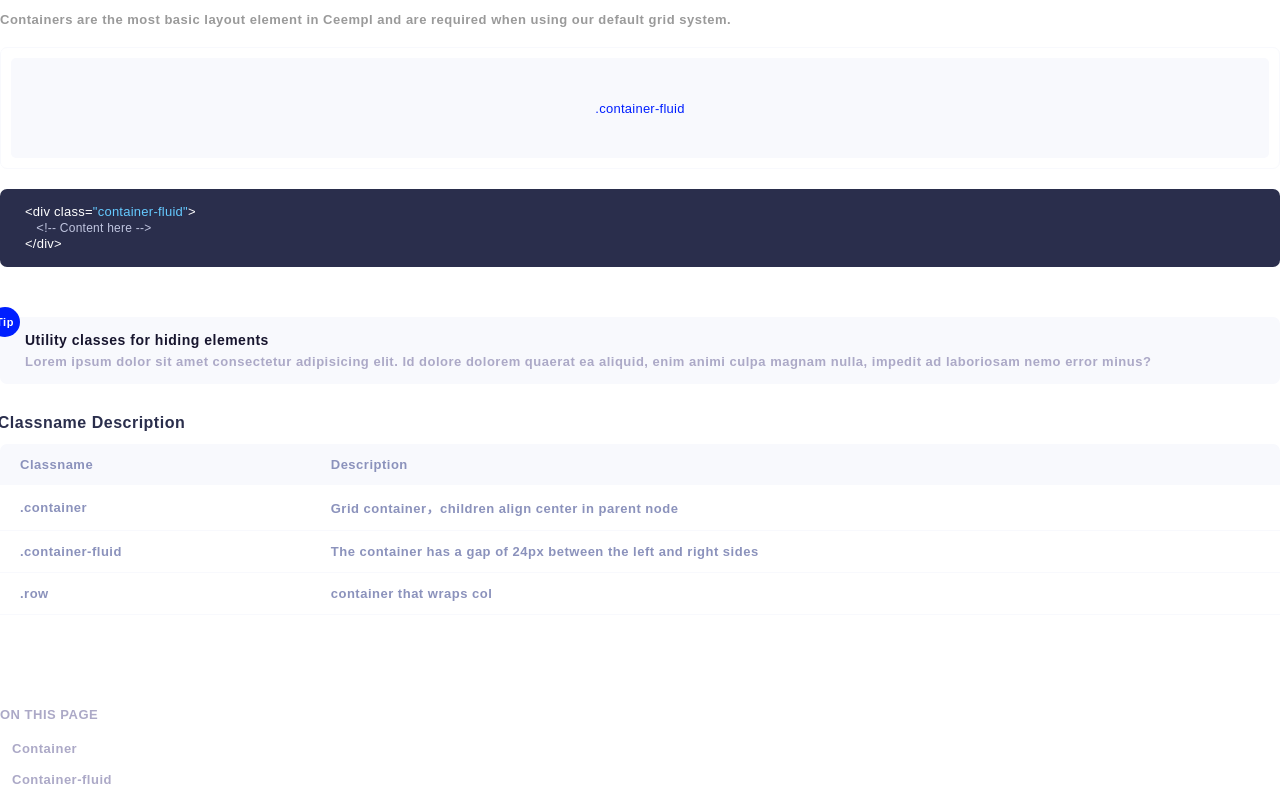
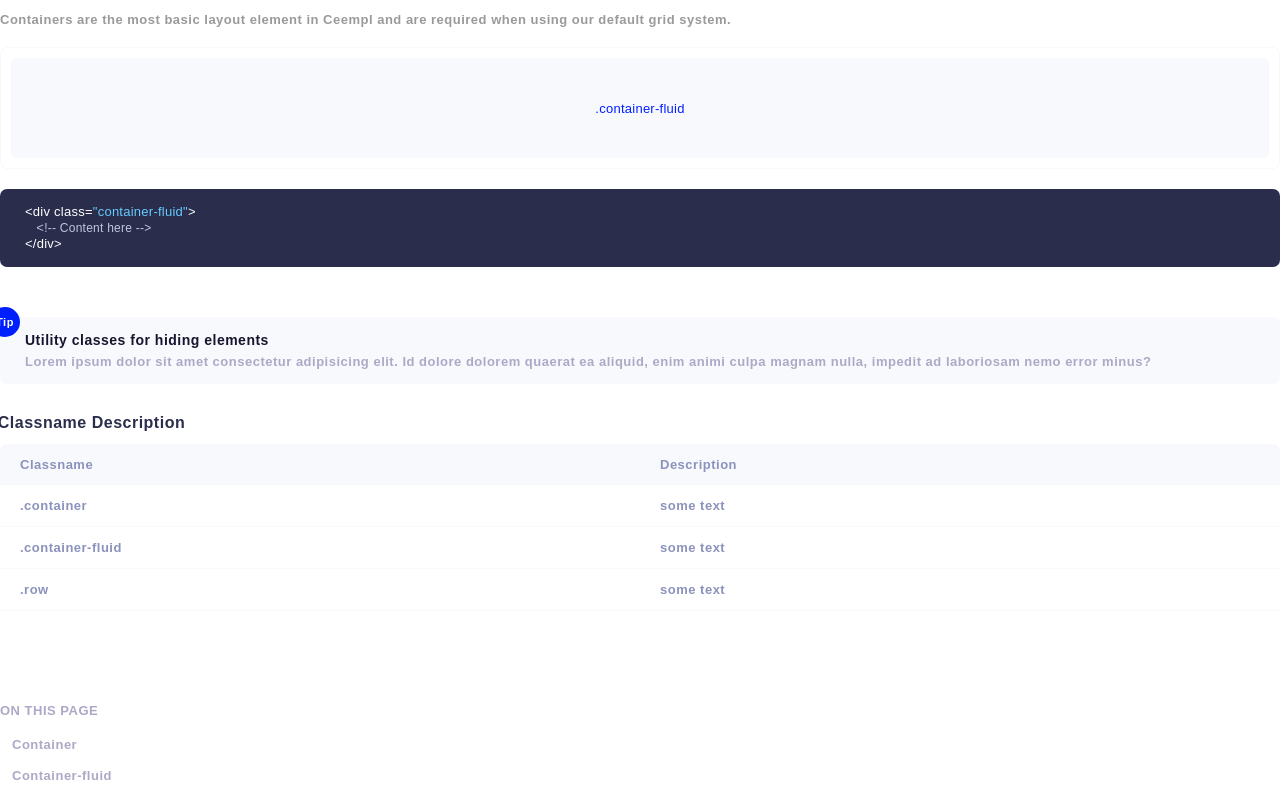
Before and after one commit to ceempl/ceempl-docs, a Nuxt app: page /layout in a window 1280 px wide. Shown: the part 908-1708 px from the top of the page. Built offline with nearby package versions, Linux system fonts and the light colour scheme.

Commit message:
update docs

```diff
--- a/pages/layout/index.vue
+++ b/pages/layout/index.vue
@@ -66,15 +66,15 @@
                 </tr>
                 <tr>
                   <td>.container</td>
-                  <td>Grid container，children align center in parent node</td>
+                  <td>some text</td>
                 </tr>
                 <tr>
                   <td>.container-fluid</td>
-                  <td>The container has a gap of 24px between the left and right sides</td>
+                  <td>some text</td>
                 </tr>
                 <tr>
                   <td>.row</td>
-                  <td>container that wraps col</td>
+                  <td>some text</td>
                 </tr>
               </table>
             </div>
```
